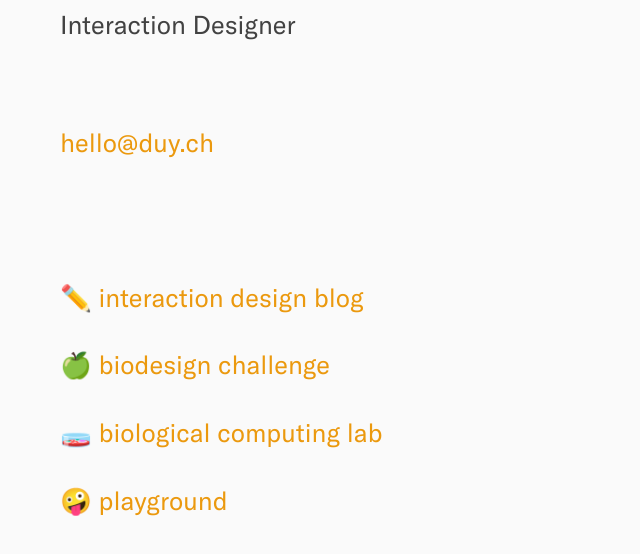
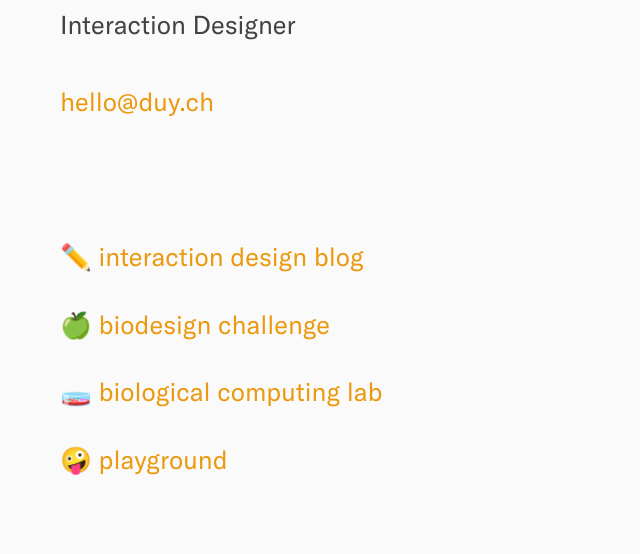
Before and after one commit to duuusen/duych-infosite, a Gatsby site: page / in a window 1280 px wide. Shown: the part 92-646 px from the top of the page, without its empty margins (0-640 px from the left). Built offline with nearby package versions, Linux system fonts and the light colour scheme; Gatsby itself is replaced by a stand-in of ours.

Commit message:
fixed mailto margin

```diff
--- a/src/components/main.css
+++ b/src/components/main.css
@@ -18,9 +18,6 @@ a {
   color: rgb(235, 153, 14);
   display: inline-block;
 }
-.mailto {
-  margin-top: 1.6rem;
-}
 ul.links {
   margin-top: 4rem;
 }
--- a/src/pages/index.js
+++ b/src/pages/index.js
@@ -10,7 +10,7 @@ const IndexPage = () => (
     <h1>Duy Bui</h1>
     <p className={'shake-crazy iad'}>Interaction Designer</p>
     <br/>
-    <a className={'mailto'} href="mailto:hello@duy.ch">hello@duy.ch</a>
+    <a href="mailto:hello@duy.ch">hello@duy.ch</a>
     <ul class="links">
       <li><a href="https://blog.duy.ch"><Emoji symbol="✏️" label="pencil"/> interaction design blog</a></li>
     <li><a href="https://bdc.iad17.wtf"><Emoji symbol="🍏" label="apple"/> biodesign challenge</a></li>
```
